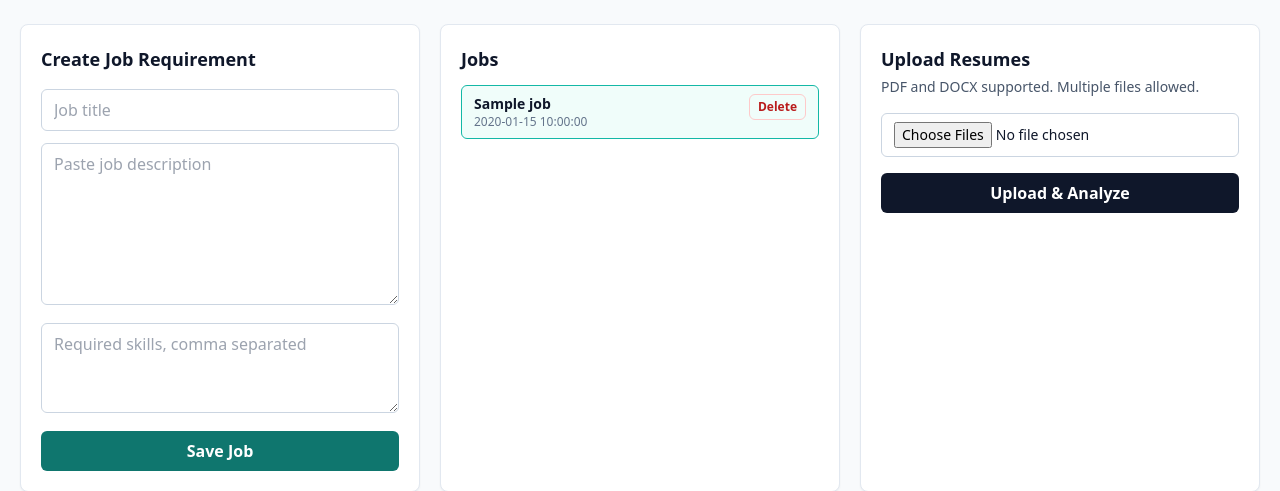
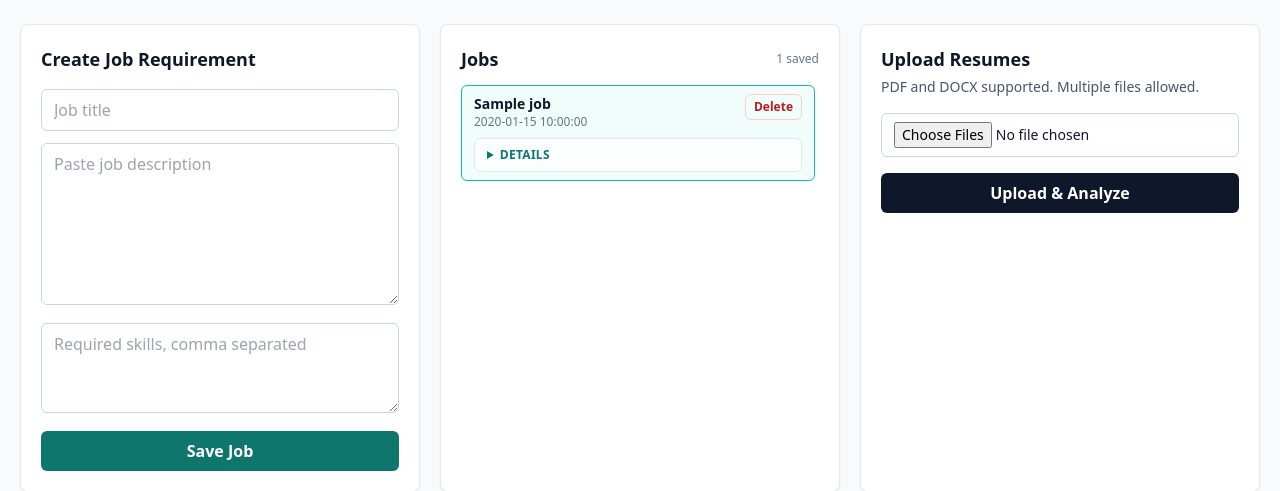
Before and after one commit to 7vik73/RS-Final, a Flask app: template templates/dashboard.html in a window 1280 px wide. Shown: the part 85-576 px from the top of the page. Run offline with Flask 3, Linux system fonts and the light colour scheme; the template is opened without the code that fills it: most values are stand-ins (such as "Sample title", 1, 10 or a date in 2020); some libraries are stand-ins or nearby versions.

Commit message:
Add expandable job details panel

```diff
--- a/templates/dashboard.html
+++ b/templates/dashboard.html
@@ -34,10 +34,14 @@
                 </form>
 
                 <section class="rounded-lg border border-slate-200 bg-white p-5 shadow-sm">
+                    <div class="flex items-center justify-between gap-3">
                         <h2 class="text-lg font-semibold">Jobs</h2>
-                    <div class="mt-3 space-y-2">
+                        <span class="text-xs font-medium text-slate-500">{{ jobs|length }} saved</span>
+                    </div>
+                    <div class="mt-3 max-h-[360px] space-y-2 overflow-y-auto pr-1">
                         {% for job in jobs %}
-                            <div class="flex items-start gap-2 rounded-md border px-3 py-2 text-sm hover:bg-slate-50 {% if selected_job and selected_job.id == job.id %}border-teal-500 bg-teal-50{% else %}border-slate-200{% endif %}">
+                            <div class="rounded-md border px-3 py-2 text-sm hover:bg-slate-50 {% if selected_job and selected_job.id == job.id %}border-teal-500 bg-teal-50{% else %}border-slate-200{% endif %}">
+                                <div class="flex items-start gap-2">
                                     <a class="min-w-0 flex-1" href="{{ url_for('dashboard', job_id=job.id) }}">
                                         <span class="block truncate font-semibold">{{ job.title }}</span>
                                         <span class="block truncate text-xs text-slate-500">{{ job.created_at }}</span>
@@ -45,6 +49,21 @@
                                     <form method="post" action="{{ url_for('delete_job', job_id=job.id) }}" onsubmit="return confirm('Delete this job and all related resume analysis records?');">
                                         <button class="rounded-md border border-red-200 px-2 py-1 text-xs font-semibold text-red-700 hover:bg-red-50" type="submit">Delete</button>
                                     </form>
+                                </div>
+
+                                <details class="mt-2 rounded-md border border-slate-200 bg-white/70 px-3 py-2">
+                                    <summary class="cursor-pointer select-none text-xs font-semibold uppercase tracking-wide text-teal-700">Details</summary>
+                                    <div class="mt-2 space-y-2 text-xs leading-5 text-slate-600">
+                                        <div>
+                                            <p class="font-semibold text-slate-700">Description</p>
+                                            <p class="mt-1 max-h-24 overflow-y-auto whitespace-pre-line break-words">{{ job.description }}</p>
+                                        </div>
+                                        <div>
+                                            <p class="font-semibold text-slate-700">Required Skills</p>
+                                            <p class="mt-1 whitespace-pre-line break-words">{{ job.required_skills or "Not specified. ResumeIQ will infer important skills from the job description." }}</p>
+                                        </div>
+                                    </div>
+                                </details>
                             </div>
                         {% else %}
                             <p class="text-sm text-slate-600">Create a job to start screening.</p>
```
Lines whose indentation alone changed are shown as unchanged.
